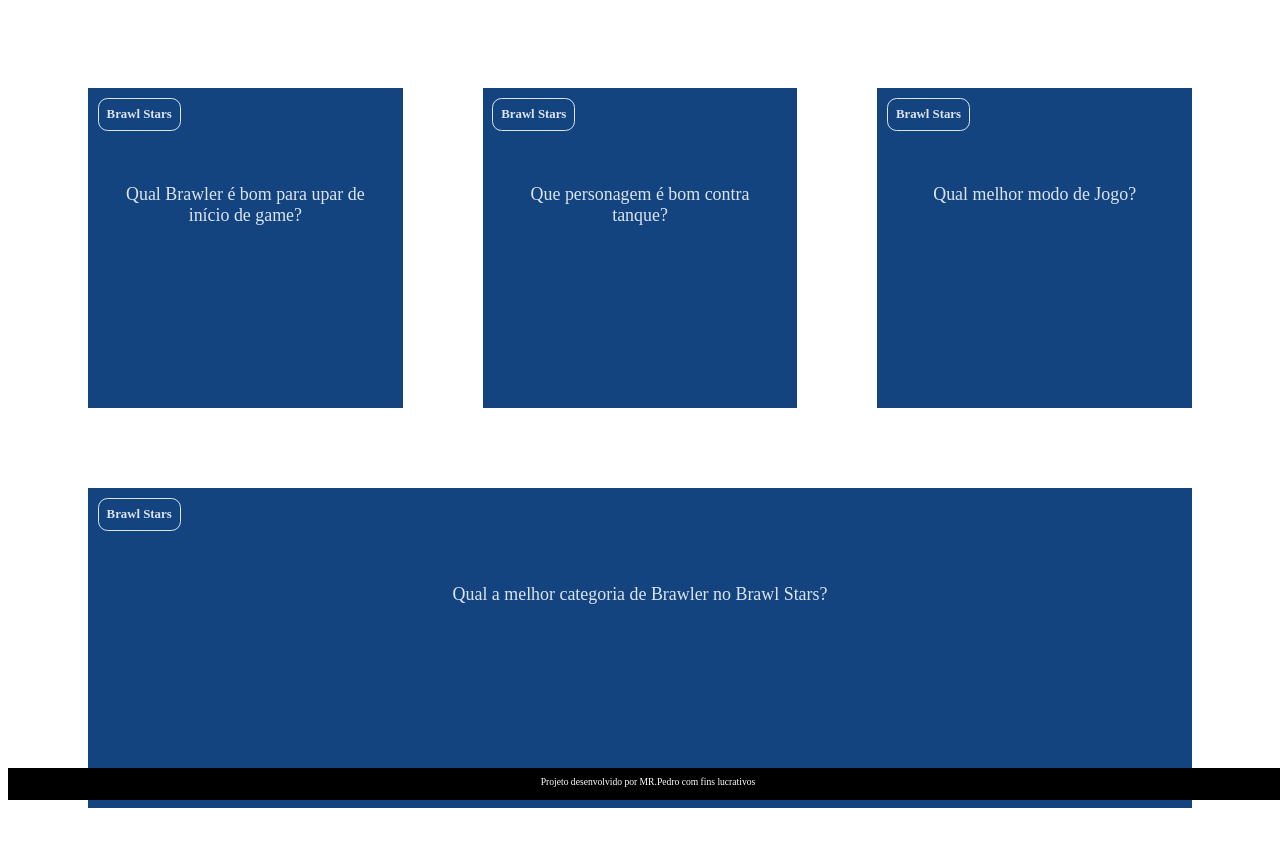
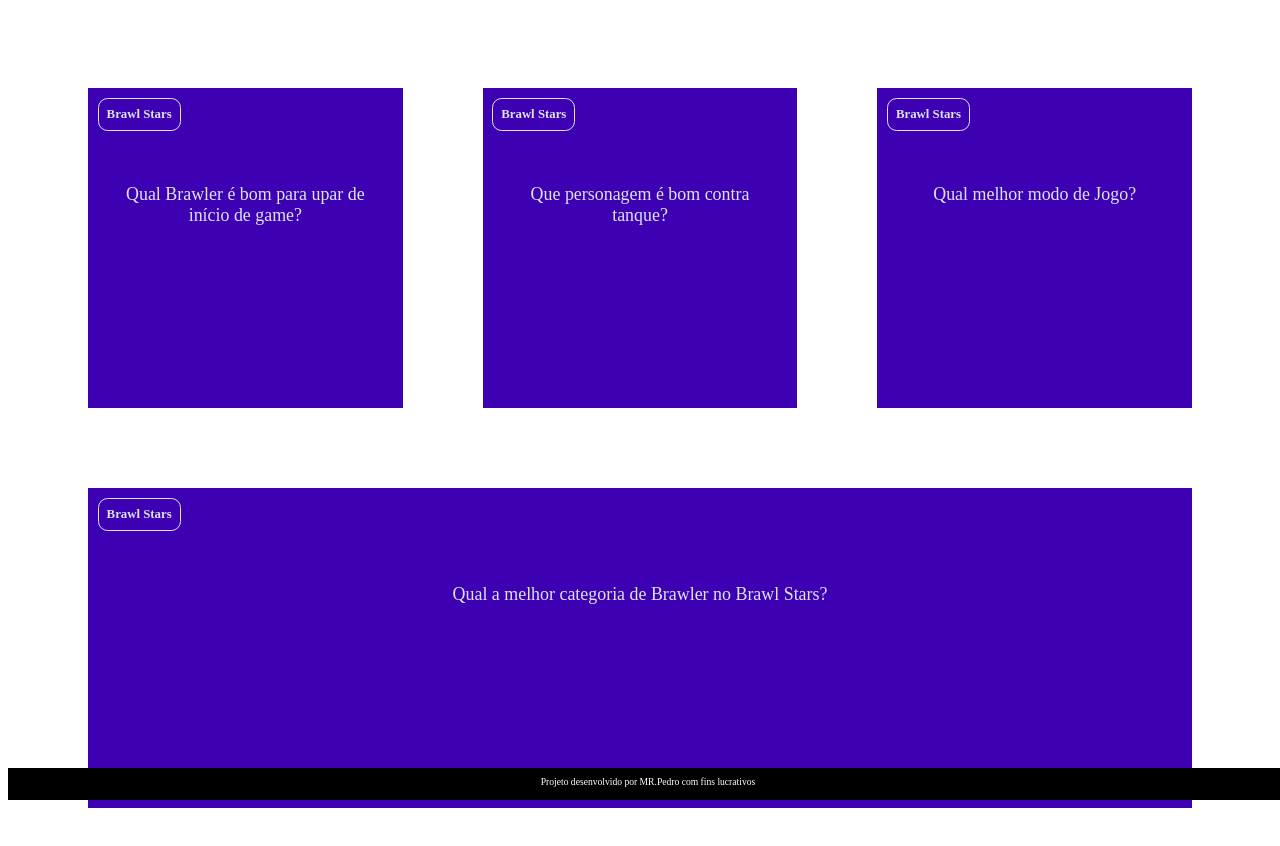
Before and after one commit to PedroVine345/Site-de-Intera-o, a plain HTML site: page index.html in a window 1280 px wide. Drawn offline with Linux system fonts and the light colour scheme.

Commit message:
Update style.css

```diff
--- a/style.css
+++ b/style.css
@@ -1,7 +1,7 @@
 :root {
     --text-color: #DBE4EF;
-    --card-front-color: #144480;
-    --card-back-color: #00F4BF;
+    --card-front-color: #3e00b3;
+    --card-back-color: #00ecfd;
 }
 
 body {
```
